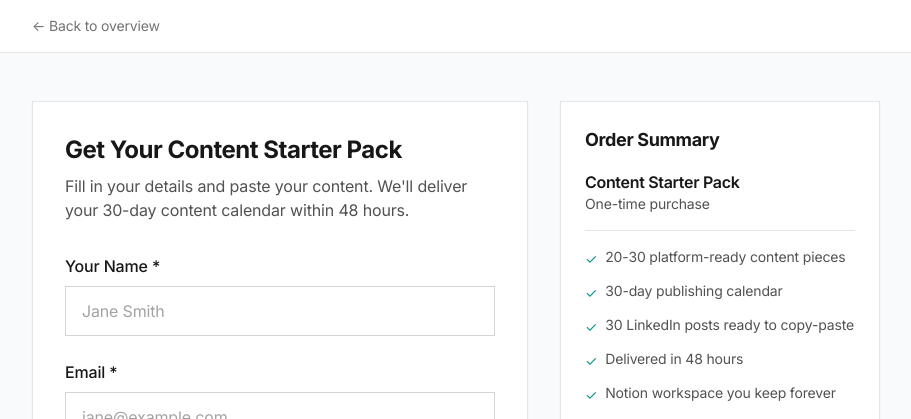
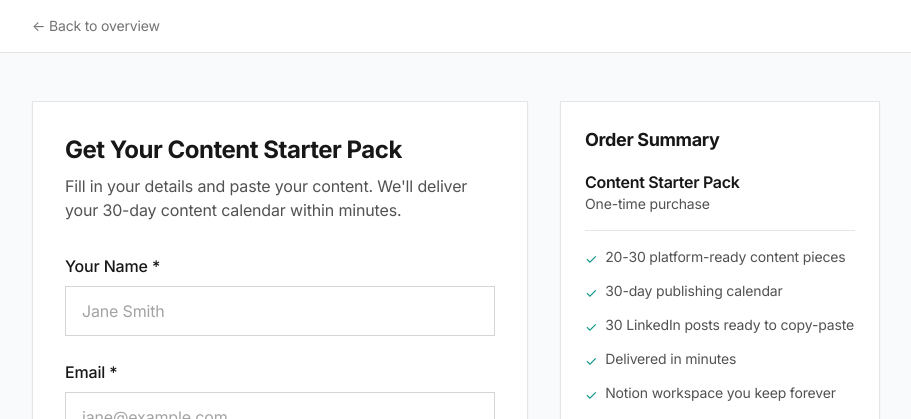
Before and after one commit to jb225-png/agent-agent-site, a Next.js app: page /buy in a window 1280 px wide. Shown: the top 419 px of the page, without its empty margins (184-1095 px from the left). Built offline with nearby package versions, Linux system fonts and the light colour scheme.

Commit message:
Fix: change 48 hours to minutes, fix Stripe price to $39

```diff
--- a/src/app/api/checkout/route.ts
+++ b/src/app/api/checkout/route.ts
@@ -49,7 +49,7 @@ export async function POST(request: NextRequest) {
               name: "Content Starter Pack",
               description: "30-day content calendar with 20-30 platform-ready pieces",
             },
-            unit_amount: 29700, // $297.00 in cents
+            unit_amount: 3900, // $39.00 in cents
           },
           quantity: 1,
         },
--- a/src/app/buy/page.tsx
+++ b/src/app/buy/page.tsx
@@ -79,7 +79,7 @@ export default function BuyPage() {
                 Get Your Content Starter Pack
               </h1>
               <p className="text-gray-600 mb-8">
-                Fill in your details and paste your content. We&apos;ll deliver your 30-day content calendar within 48 hours.
+                Fill in your details and paste your content. We&apos;ll deliver your 30-day content calendar within minutes.
               </p>
 
               <div className="space-y-6">
@@ -180,7 +180,7 @@ export default function BuyPage() {
                 </li>
                 <li className="flex items-start gap-2">
                   <span className="text-[#0D9488] mt-0.5">✓</span>
-                  <span>Delivered in 48 hours</span>
+                  <span>Delivered in minutes</span>
                 </li>
                 <li className="flex items-start gap-2">
                   <span className="text-[#0D9488] mt-0.5">✓</span>
@@ -197,7 +197,7 @@ export default function BuyPage() {
 
               <div className="mt-6 p-4 bg-gray-50 border border-gray-200">
                 <p className="text-sm text-gray-600">
-                  <span className="font-semibold text-gray-900">How it works:</span> After payment, our AI agents analyze your content and generate your complete content calendar. You&apos;ll receive an email with your Notion workspace within 48 hours.
+                  <span className="font-semibold text-gray-900">How it works:</span> After payment, our AI agents analyze your content and generate your complete content calendar. You&apos;ll receive an email with your Notion workspace within minutes.
                 </p>
               </div>
 
```
